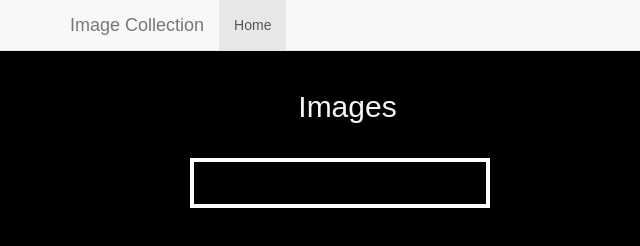
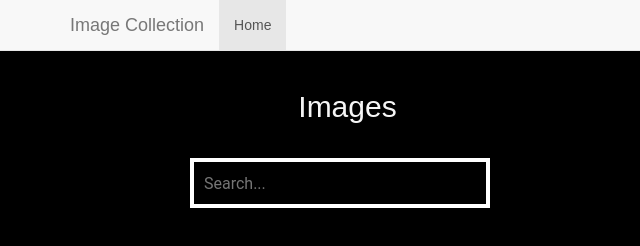
Before and after one commit to nipponvn0803/ImageCollection, a website: page public/index.html in a window 1280 px wide. Shown: the top 246 px of the page, 0-640 px from the left. Drawn offline with nearby package versions, Linux system fonts and the light colour scheme; some packages are replaced by stand-ins of ours; no server answers.

Commit message:
placeholder

```diff
--- a/public/list.html
+++ b/public/list.html
@@ -13,7 +13,7 @@
     <div class="col-md-1">
     </div>
 </div>
-   <input id="list-searchBox" type="text" ng-model="searchBox">
+   <input id="list-searchBox" type="text" ng-model="searchBox" placeholder="Search...">
     <div class="grid">
       <div class="grid-sizer"></div>
       <div>
```
